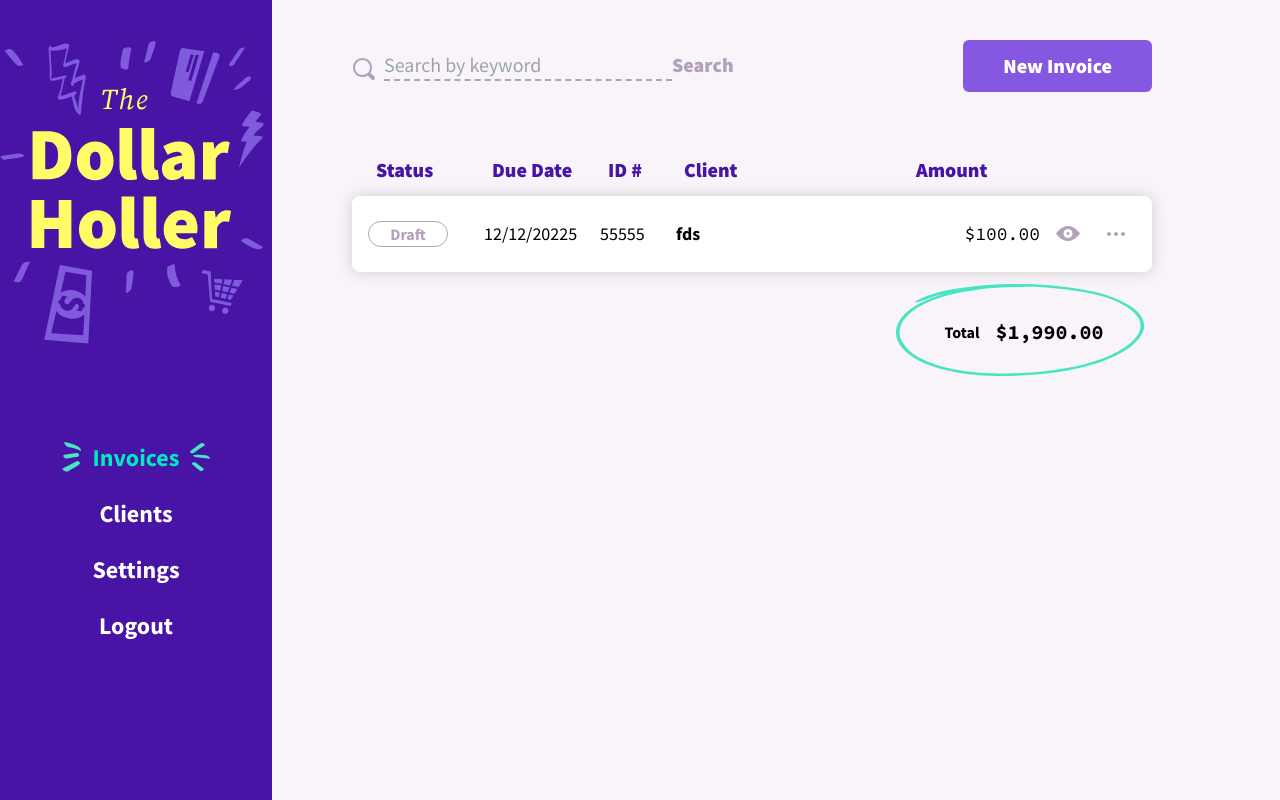
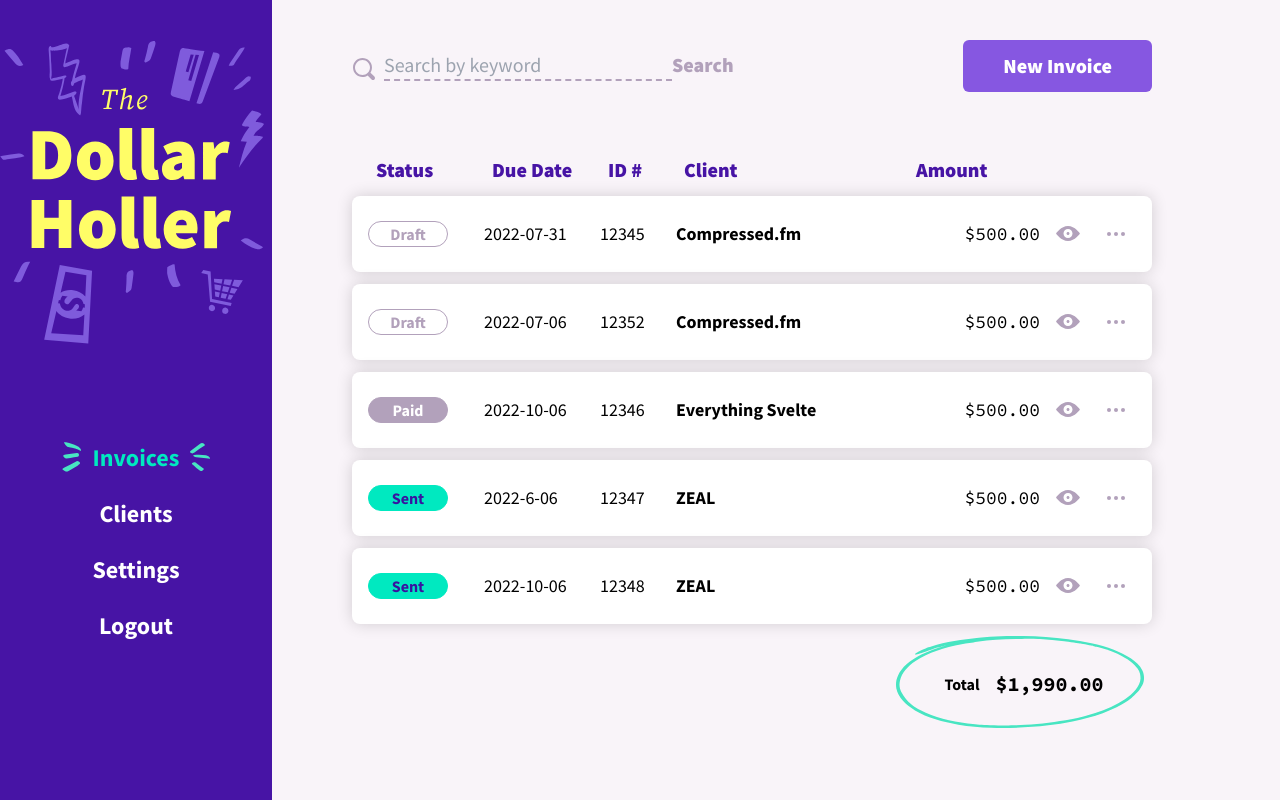
Before and after one commit to StanSkrivanek/dhsupa, a SvelteKit app: page /invoices in a window 1280 px wide. Built offline with nearby package versions, Linux system fonts and the light colour scheme.

Commit message:
ADD: Seed data and writable InvoiceStore

```diff
--- a/src/global.d.ts
+++ b/src/global.d.ts
@@ -14,7 +14,7 @@ interface Invoice {
 
 interface Client {
   id: string;
-  clientStatus: ClientStatus;
+  clientStatus?: ClientStatus;
   name: string;
   email: string;
   street: string;
--- a/src/routes/(dashboard)/invoices/+page.svelte
+++ b/src/routes/(dashboard)/invoices/+page.svelte
@@ -1,10 +1,14 @@
 <script lang="ts">
+  import { onMount } from 'svelte';
+  import { invoices, loadInvoices } from '$stores/InvoiceStore';
   import Search from '$lib/components/Search.svelte';
-  import Eye from '$lib/components/Icon/Eye.svelte';
-  import ThreeDots from '$lib/components/Icon/ThreeDots.svelte';
-  import Tag from '$lib/components/Tag.svelte';
   import CircledAmount from '$lib/components/CircledAmount.svelte';
-  // come stuff here
+  import InvoiceRow from './InvoiceRow.svelte';
+
+  onMount(() => {
+    loadInvoices();
+    console.log($invoices);
+  });
 </script>
 
 <svelte:head>
@@ -24,7 +28,7 @@
   </div>
 </div>
 
-<!-- list of invoices -->
+<!-- table of invoices -->
 <div>
   <!-- header -->
   <div class="table-header invoice-table hidden text-daisyBush lg:grid lg:px-6">
@@ -37,22 +41,11 @@
     <div />
   </div>
 
-  <!-- list of invioces -->
-  <div
-    class="invoice-table invoice-row mb-3 grid grid-cols-invoiceTableMobile items-center gap-x-4 rounded-lg bg-white px-4 py-3 shadow-tableRow lg:grid-cols-invoiceTable lg:py-6"
-  >
-    <div class="status"><Tag className="ml-auto lg:ml-0" label="draft" /></div>
-    <div class="dueDate text-sm lg:text-lg">12/12/20225</div>
-    <div class="invoiceNr text-sm lg:text-lg">55555</div>
-    <div class="clientName text-base font-bold lg:text-lg">fds</div>
-    <div class="amount text-right font-mono text-sm lg:text-lg">$100.00</div>
-    <div class=" viewBtn hidden text-sm lg:block ">
-      <a href="/" class=" text-pastelPurple hover:text-daisyBush"><Eye /></a>
-    </div>
-    <div class="moreBtn hidden text-sm lg:block">
-      <button class="center text-pastelPurple hover:text-daisyBush"><ThreeDots /></button>
-    </div>
-  </div>
+  <!-- list of invoices -->
+  {#each $invoices as invoice}
+    <!-- content here -->
+    <InvoiceRow {invoice} />
+  {/each}
   <CircledAmount label="Total" amount="$1,990.00" />
 </div>
 
@@ -60,40 +53,4 @@
   .table-header h3 {
     @apply font-sansSerif text-xl font-black leading-snug;
   }
-
-  .invoice-row {
-    grid-template-areas:
-      'invoiceNr invoiceNr'
-      'clientName amount'
-      'dueDate status';
-  }
-  @media (min-width: 1024px) {
-    .invoice-row {
-      grid-template-areas: 'status dueDate invoiceNr clientName amount viewBtn moreBtn';
-    }
-  }
-  .invoice-row .status {
-    grid-area: status;
-  }
-  .invoice-row .dueDate {
-    grid-area: dueDate;
-  }
-  .invoice-row .invoiceNr {
-    grid-area: invoiceNr;
-  }
-  .invoice-row .clientName {
-    grid-area: clientName;
-  }
-  .invoice-row .amount {
-    grid-area: amount;
-  }
-  .invoice-row .viewBtn {
-    grid-area: viewBtn;
-  }
-  .invoice-row .moreBtn {
-    grid-area: moreBtn;
-  }
-  /* .invoice-row .viewBtn, .invoice-row .moreBtn{
-		@apply text-center;
-	} */
 </style>
--- /dev/null
+++ b/src/routes/(dashboard)/invoices/InvoiceRow.svelte
@@ -0,0 +1,57 @@
+<script lang="ts">
+  import Eye from '$lib/components/Icon/Eye.svelte';
+  import ThreeDots from '$lib/components/Icon/ThreeDots.svelte';
+  import Tag from '$lib/components/Tag.svelte';
+  export let invoice: Invoice;
+</script>
+
+<div
+  class="invoice-table invoice-row mb-3 grid grid-cols-invoiceTableMobile items-center gap-x-4 rounded-lg bg-white px-4 py-3 shadow-tableRow lg:grid-cols-invoiceTable lg:py-6"
+>
+  <div class="status"><Tag className="ml-auto lg:ml-0" label={invoice.invoiceStatus} /></div>
+  <div class="dueDate text-sm lg:text-lg">{invoice.dueDate}</div>
+  <div class="invoiceNr text-sm lg:text-lg">{invoice.invoiceNumber}</div>
+  <div class="clientName text-base font-bold lg:text-lg">{invoice.client.name}</div>
+  <div class="amount text-right font-mono text-sm lg:text-lg">$500.00</div>
+  <div class=" viewBtn hidden text-sm lg:block ">
+    <a href="/" class=" text-pastelPurple hover:text-daisyBush"><Eye /></a>
+  </div>
+  <div class="moreBtn hidden text-sm lg:block">
+    <button class="center text-pastelPurple hover:text-daisyBush"><ThreeDots /></button>
+  </div>
+</div>
+
+<style lang="postcss">
+  .invoice-row {
+    grid-template-areas:
+      'invoiceNr invoiceNr'
+      'clientName amount'
+      'dueDate status';
+  }
+  @media (min-width: 1024px) {
+    .invoice-row {
+      grid-template-areas: 'status dueDate invoiceNr clientName amount viewBtn moreBtn';
+    }
+  }
+  .invoice-row .status {
+    grid-area: status;
+  }
+  .invoice-row .dueDate {
+    grid-area: dueDate;
+  }
+  .invoice-row .invoiceNr {
+    grid-area: invoiceNr;
+  }
+  .invoice-row .clientName {
+    grid-area: clientName;
+  }
+  .invoice-row .amount {
+    grid-area: amount;
+  }
+  .invoice-row .viewBtn {
+    grid-area: viewBtn;
+  }
+  .invoice-row .moreBtn {
+    grid-area: moreBtn;
+  }
+</style>
--- /dev/null
+++ b/src/seed.json
@@ -0,0 +1,156 @@
+{
+  "invoices": [
+    {
+      "client": {
+        "city": "Somewhereville",
+        "clientStatus": "active",
+        "email": "compressed@example.com",
+        "id": "1",
+        "name": "Compressed.fm",
+        "state": "TN",
+        "street": "123 Main Street",
+        "zip": "12345"
+      },
+      "createdAt": "2022-07-01",
+      "dueDate": "2022-07-31",
+      "id": "1",
+      "invoiceNumber": "12345",
+      "invoiceStatus": "draft",
+      "issueDate": "2022-07-01",
+      "lineItems": [
+        {
+          "amount": 100,
+          "description": "Podcast Episode #1",
+          "id": "1",
+          "quantity": 1
+        },
+        {
+          "amount": 200,
+          "description": "Podcast Episode #2",
+          "id": "2",
+          "quantity": 1
+        }
+      ],
+      "notes": "**This** please.",
+      "subject": "Podcast Episodes",
+      "terms": "_Pay_ me."
+    },
+    {
+      "client": {
+        "city": "Somewhereville",
+        "clientStatus": "active",
+        "email": "compressed@example.com",
+        "id": "1",
+        "name": "Compressed.fm",
+        "state": "TN",
+        "street": "123 Main Street",
+        "zip": "12345"
+      },
+      "createdAt": "2022-07-01",
+      "dueDate": "2022-07-06",
+      "id": "2",
+      "invoiceNumber": "12352",
+      "invoiceStatus": "draft",
+      "issueDate": "2022-07-08",
+      "lineItems": [
+        {
+          "amount": 300,
+          "description": "Podcast Episode #1",
+          "id": "3",
+          "quantity": 1
+        },
+        {
+          "amount": 500,
+          "description": "Podcast Episode #2",
+          "id": "4",
+          "quantity": 1
+        }
+      ],
+      "subject": "Podcast Episodes"
+    },
+    {
+      "client": {
+        "city": "Nowhereville",
+        "email": "svelte@example.com",
+        "id": "2",
+        "name": "Everything Svelte",
+        "state": "FL",
+        "street": "456 State Street",
+        "zip": "98765"
+      },
+      "createdAt": "2022-07-01",
+      "dueDate": "2022-10-06",
+      "id": "5",
+      "invoiceNumber": "12346",
+      "invoiceStatus": "paid",
+      "issueDate": "2022-07-01",
+      "lineItems": [
+        {
+          "amount": 1000,
+          "description": "Complete Tier",
+          "id": "5",
+          "quantity": 1
+        },
+        {
+          "amount": 5000,
+          "description": "Starter Tier",
+          "id": "6",
+          "quantity": 2
+        }
+      ],
+      "subject": "Course Material"
+    },
+    {
+      "client": {
+        "city": "Anywhereville",
+        "email": "zeal@example.com",
+        "id": "3",
+        "name": "ZEAL",
+        "state": "CA",
+        "street": "789 Common Drive",
+        "zip": "56789"
+      },
+      "createdAt": "2022-07-01",
+      "dueDate": "2022-6-06",
+      "id": "7",
+      "invoiceNumber": "12347",
+      "invoiceStatus": "sent",
+      "issueDate": "2022-07-01",
+      "lineItems": [
+        {
+          "amount": 5000000,
+          "description": "Website Design",
+          "id": "4",
+          "quantity": 1
+        }
+      ],
+      "subject": "Website"
+    },
+    {
+      "client": {
+        "city": "Anywhereville",
+        "email": "zeal@example.com",
+        "id": "3",
+        "name": "ZEAL",
+        "state": "CA",
+        "street": "789 Common Drive",
+        "zip": "56789"
+      },
+      "createdAt": "2022-07-06",
+      "dueDate": "2022-10-06",
+      "id": "5",
+      "invoiceNumber": "12348",
+      "invoiceStatus": "sent",
+      "issueDate": "2022-07-06",
+      "lineItems": [
+        {
+          "amount": 1000000,
+          "description": "Website Development",
+          "id": "1",
+          "quantity": 1
+        }
+      ],
+      "subject": "Website"
+    }
+  ]
+}
--- /dev/null
+++ b/src/stores/InvoiceStore.ts
@@ -0,0 +1,8 @@
+import {writable} from 'svelte/store';
+import data from '../seed.json';``
+
+export const invoices = writable<Invoice[]>([]);
+
+export const loadInvoices = async () => {
+invoices.set(data.invoices)
+}
```
